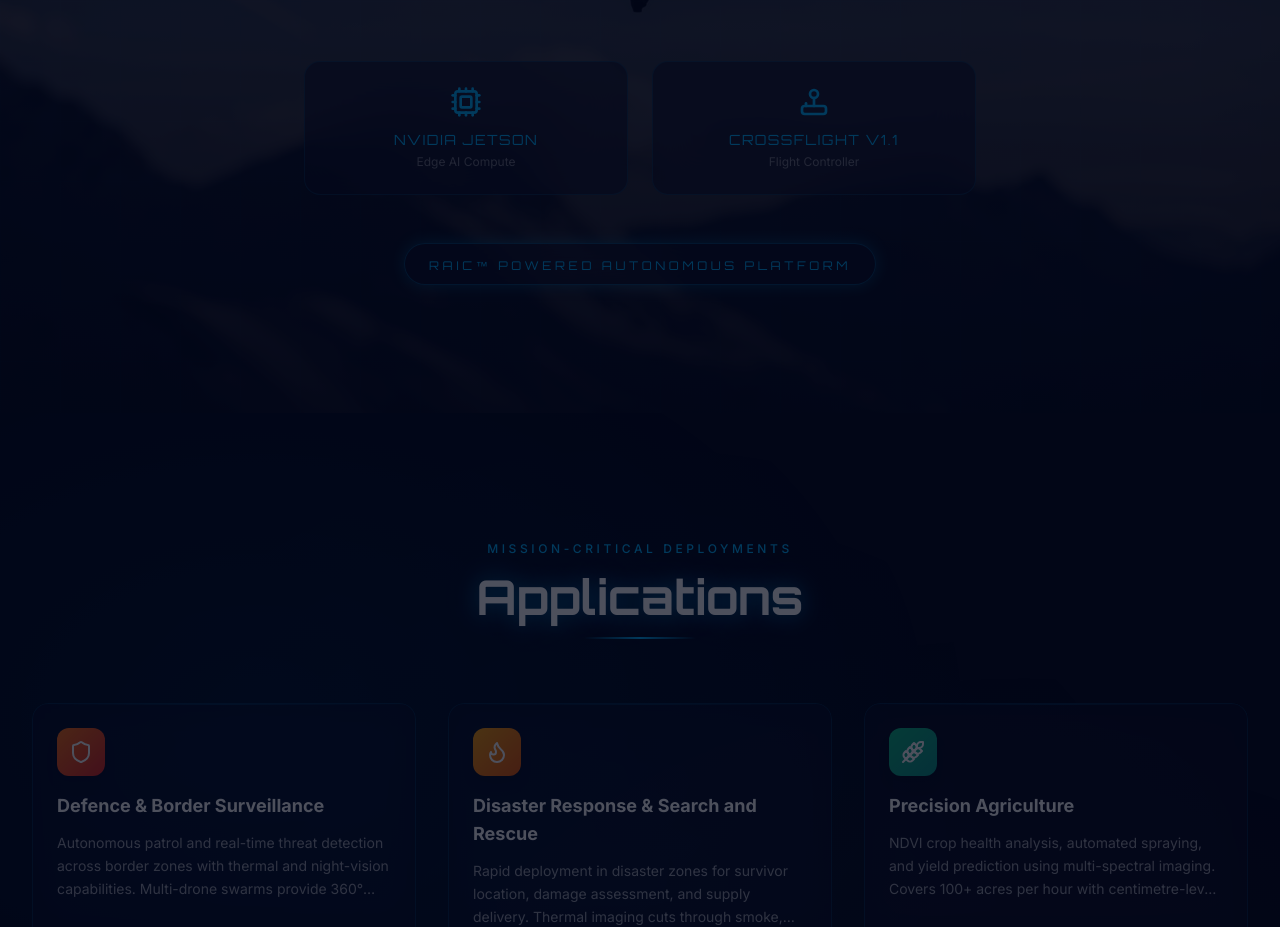
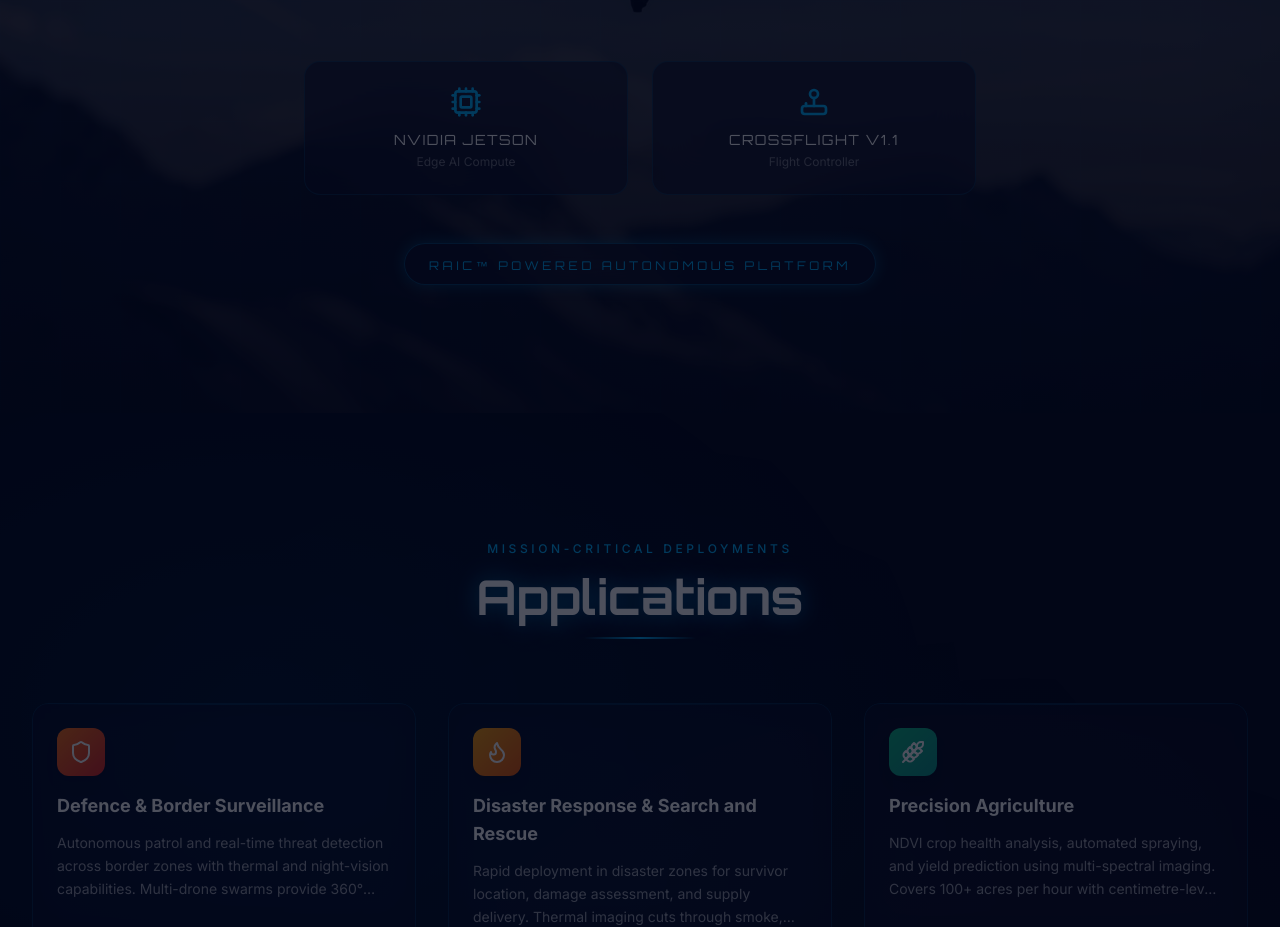
Before and after one commit to divyen123/ragasaerospace_portfolio, a React (Vite) app: page / in a window 1280 px wide. Shown: the part 2380-3307 px from the top of the page. Built offline with nearby package versions, Linux system fonts and the light colour scheme; the HTML template or start-up script is replaced by a standard one.

Commit message:
feat: changed NVIDIA JETSON and CROSSFLIGHT V1.1 text color to white

```diff
--- a/src/sections/DroneSystem.jsx
+++ b/src/sections/DroneSystem.jsx
@@ -173,7 +173,7 @@ export default function DroneSystem() {
           {/* NVIDIA Jetson */}
           <div className="glass rounded-2xl p-6 text-center hover:shadow-glow-md transition-shadow duration-300">
             <Cpu className="w-8 h-8 text-electric mx-auto mb-3" />
-            <p className="font-heading text-sm text-electric tracking-widest text-glow-sm">
+            <p className="font-heading text-sm text-white tracking-widest text-glow-sm">
               NVIDIA JETSON
             </p>
             <p className="text-xs text-white/40 mt-1">Edge AI Compute</p>
@@ -182,7 +182,7 @@ export default function DroneSystem() {
           {/* CrossFlight */}
           <div className="glass rounded-2xl p-6 text-center hover:shadow-glow-md transition-shadow duration-300">
             <Joystick className="w-8 h-8 text-electric mx-auto mb-3" />
-            <p className="font-heading text-sm text-electric tracking-widest text-glow-sm">
+            <p className="font-heading text-sm text-white tracking-widest text-glow-sm">
               CROSSFLIGHT V1.1
             </p>
             <p className="text-xs text-white/40 mt-1">Flight Controller</p>
```
